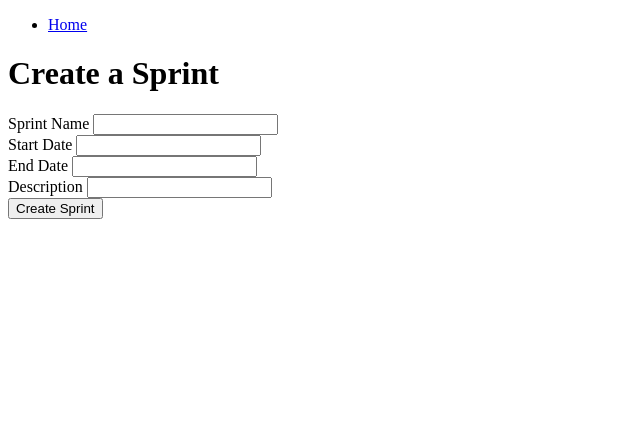
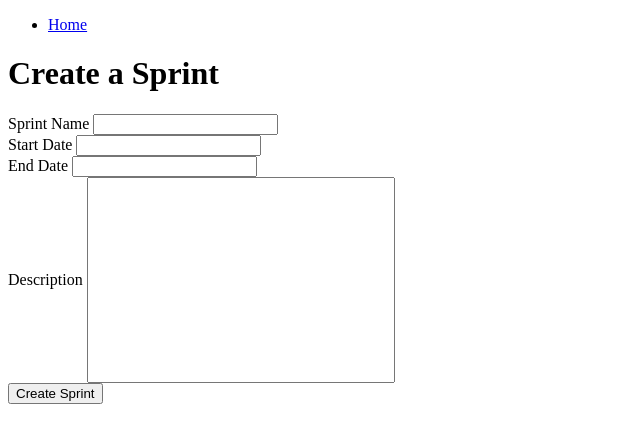
Before and after one commit to zazu7765/BugReportingSystem, a Flask app: page /sprint in a window 1280 px wide. Shown: the top 443 px of the page, without its empty margins (0-640 px from the left). Run offline with Flask 3, Linux system fonts and the light colour scheme.

Commit message:
Update summary size

```diff
--- a/templates/sprint.html
+++ b/templates/sprint.html
@@ -25,7 +25,7 @@
             {{ form.end_date.label }} {{ form.end_date }}
         </div>
         <div>
-            {{ form.description.label }} {{ form.description }}
+            {{ form.description.label }} {{ form.description(style="width: 300px; height: 200px") }}
         </div>
         <div>
             {{ form.submit() }}
```
